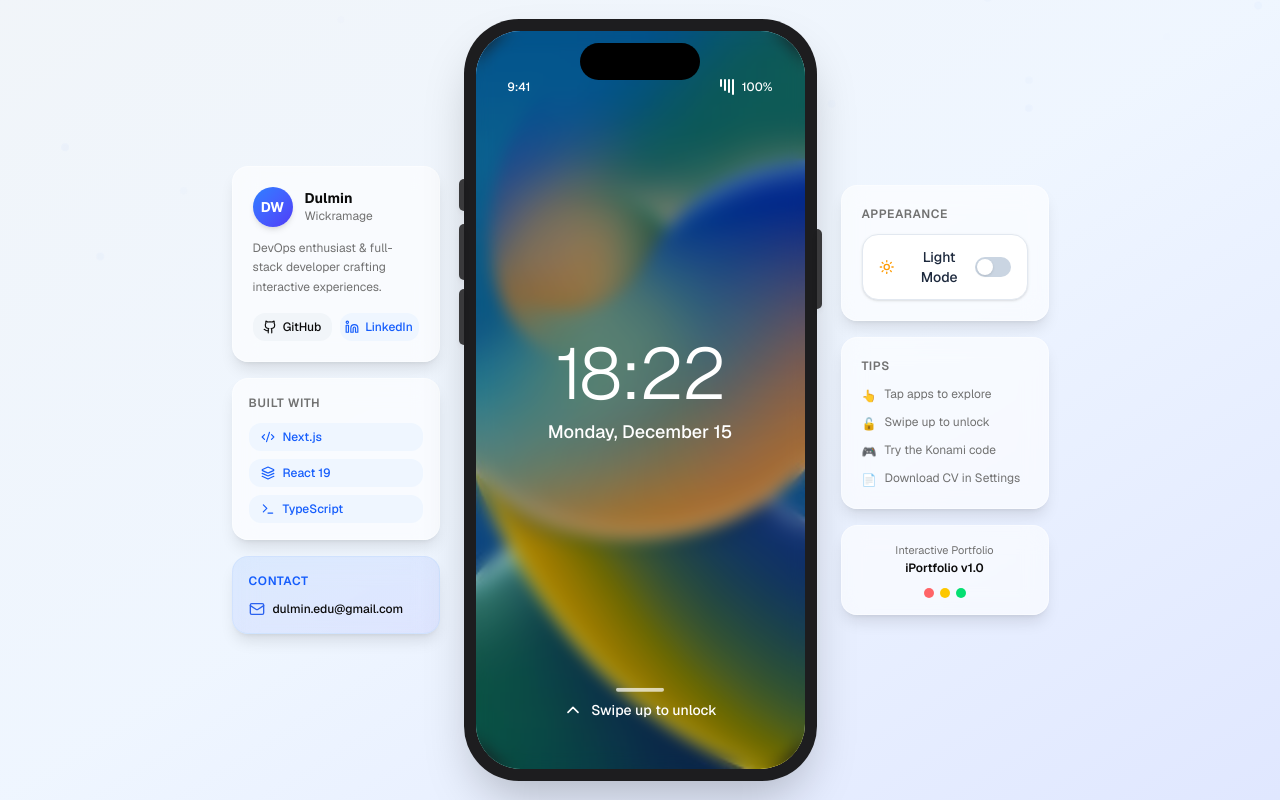
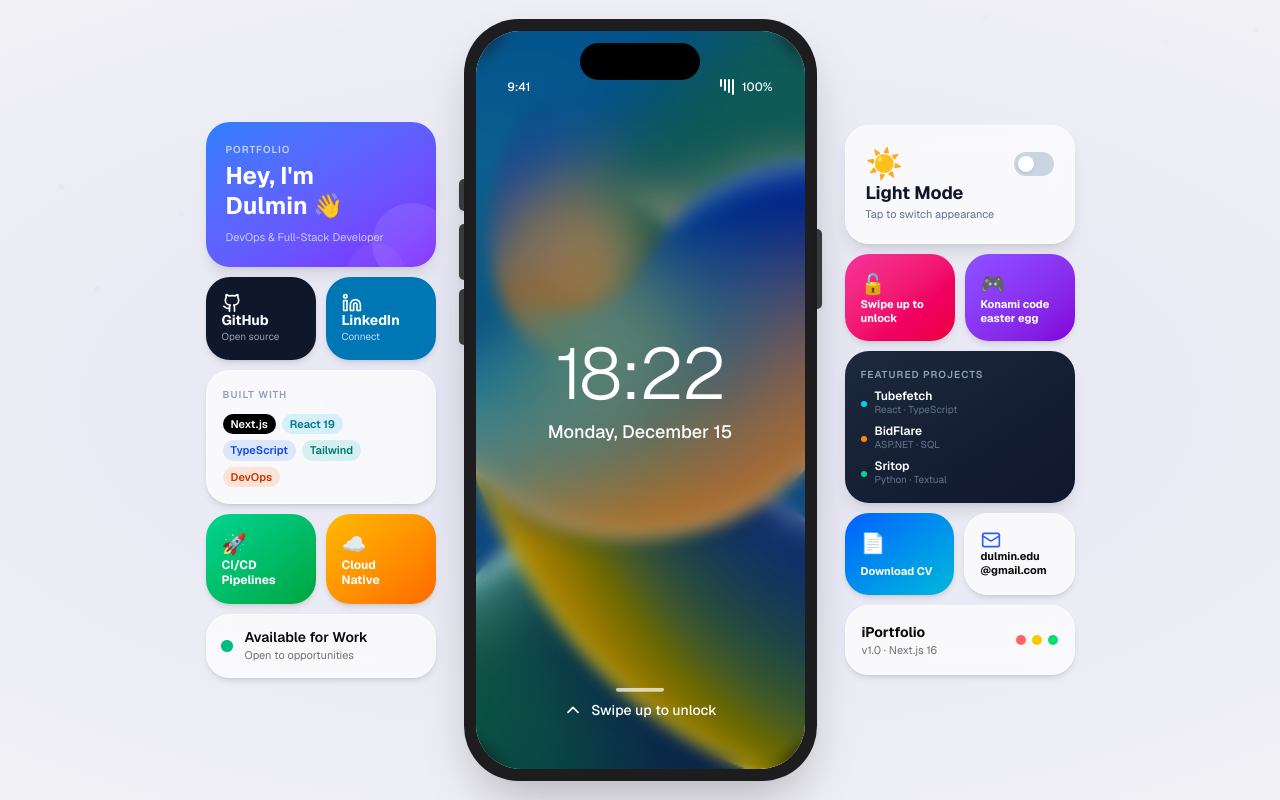
Before and after one commit to Dulmin2021/dulmins-portfolio, a Next.js app: page / in a window 1280 px wide. Built offline with nearby package versions, Linux system fonts and the light colour scheme.

Commit message:
Enhance Landing page UI

```diff
--- a/app/page.tsx
+++ b/app/page.tsx
@@ -14,8 +14,230 @@ import MusicApp from "@/components/apps/music-app"
 import SettingsApp from "@/components/apps/settings-app"
 import { useToast } from "@/hooks/use-toast"
 import { Toaster } from "@/components/ui/toaster"
-import { Sun, Moon, Github, Linkedin, Mail, Code2, Terminal, Layers } from "lucide-react"
+import { Sun, Moon, Github, Linkedin, Mail } from "lucide-react"
 
+/* ─── Apple-style bento tile base ─── */
+function Tile({
+  children,
+  className = "",
+  onClick,
+  id,
+}: {
+  children: React.ReactNode
+  className?: string
+  onClick?: () => void
+  id?: string
+}) {
+  return (
+    <div
+      id={id}
+      onClick={onClick}
+      className={`rounded-3xl overflow-hidden relative ${onClick ? "cursor-pointer active:scale-[0.97] transition-transform duration-150" : ""} ${className}`}
+    >
+      {children}
+    </div>
+  )
+}
+
+/* ─── Left bento grid ─── */
+function LeftBento() {
+  return (
+    <div className="hidden lg:flex flex-col gap-2.5 w-[210px] xl:w-[230px] flex-shrink-0">
+
+      {/* Hero greeting tile — gradient like Apple's "iOS" banner */}
+      <Tile className="bg-gradient-to-br from-blue-500 via-indigo-500 to-violet-600 p-5 shadow-lg min-h-[110px]">
+        <p className="text-blue-100/80 text-[10px] font-semibold uppercase tracking-widest mb-1">Portfolio</p>
+        <h2 className="text-white text-2xl font-bold leading-tight">Hey, I'm<br />Dulmin 👋</h2>
+        <p className="text-blue-100/80 text-[11px] mt-2 leading-relaxed">DevOps &amp; Full-Stack Developer</p>
+        {/* Decorative circles */}
+        <div className="absolute -bottom-4 -right-4 w-20 h-20 rounded-full bg-white/10" />
+        <div className="absolute -bottom-8 right-8 w-14 h-14 rounded-full bg-white/5" />
+      </Tile>
+
+      {/* Social row — two small tiles side by side */}
+      <div className="flex gap-2.5">
+        <Tile
+          className="flex-1 bg-slate-900 dark:bg-slate-700 p-4 shadow-md flex flex-col justify-between min-h-[80px]"
+          onClick={() => window.open("https://github.com/Dulmin2021", "_blank")}
+        >
+          <Github className="w-5 h-5 text-white" />
+          <div>
+            <p className="text-white font-bold text-sm leading-none">GitHub</p>
+            <p className="text-slate-400 text-[10px] mt-0.5">Open source</p>
+          </div>
+        </Tile>
+        <Tile
+          className="flex-1 bg-[#0077b5] p-4 shadow-md flex flex-col justify-between min-h-[80px]"
+          onClick={() => window.open("https://www.linkedin.com/in/dulmin-wickramage-464b23197/", "_blank")}
+        >
+          <Linkedin className="w-5 h-5 text-white" />
+          <div>
+            <p className="text-white font-bold text-sm leading-none">LinkedIn</p>
+            <p className="text-blue-200 text-[10px] mt-0.5">Connect</p>
+          </div>
+        </Tile>
+      </div>
+
+      {/* Tech stack tile */}
+      <Tile className="bg-white/70 dark:bg-slate-800/70 backdrop-blur-md border border-white/50 dark:border-white/10 p-4 shadow-md">
+        <p className="text-[10px] font-semibold text-slate-400 dark:text-slate-500 uppercase tracking-widest mb-3">Built with</p>
+        <div className="flex flex-wrap gap-1.5">
+          {[
+            { label: "Next.js",     bg: "bg-black text-white dark:bg-white dark:text-black" },
+            { label: "React 19",    bg: "bg-cyan-500/15 text-cyan-700 dark:text-cyan-400" },
+            { label: "TypeScript",  bg: "bg-blue-500/15 text-blue-700 dark:text-blue-400" },
+            { label: "Tailwind",    bg: "bg-teal-500/15 text-teal-700 dark:text-teal-400" },
+            { label: "DevOps",      bg: "bg-orange-500/15 text-orange-700 dark:text-orange-400" },
+          ].map(({ label, bg }) => (
+            <span
+              key={label}
+              className={`px-2 py-0.5 rounded-full text-[11px] font-semibold ${bg}`}
+            >
+              {label}
+            </span>
+          ))}
+        </div>
+      </Tile>
+
+      {/* Skills row — two small tiles */}
+      <div className="flex gap-2.5">
+        <Tile className="flex-1 bg-gradient-to-br from-emerald-400 to-green-600 p-4 shadow-md min-h-[72px] flex flex-col justify-between">
+          <span className="text-xl">🚀</span>
+          <p className="text-white font-bold text-xs leading-tight">CI/CD<br/>Pipelines</p>
+        </Tile>
+        <Tile className="flex-1 bg-gradient-to-br from-amber-400 to-orange-500 p-4 shadow-md min-h-[72px] flex flex-col justify-between">
+          <span className="text-xl">☁️</span>
+          <p className="text-white font-bold text-xs leading-tight">Cloud<br/>Native</p>
+        </Tile>
+      </div>
+
+      {/* Available status tile */}
+      <Tile className="bg-white/70 dark:bg-slate-800/70 backdrop-blur-md border border-white/50 dark:border-white/10 p-3.5 shadow-md flex items-center gap-3">
+        <div className="relative flex-shrink-0">
+          <div className="w-3 h-3 rounded-full bg-emerald-500" />
+          <div className="absolute inset-0 rounded-full bg-emerald-500 animate-ping opacity-60" />
+        </div>
+        <div>
+          <p className="text-foreground font-semibold text-sm leading-tight">Available for Work</p>
+          <p className="text-muted-foreground text-[11px]">Open to opportunities</p>
+        </div>
+      </Tile>
+
+    </div>
+  )
+}
+
+/* ─── Right bento grid ─── */
+function RightBento({
+  isDarkMode,
+  setIsDarkMode,
+}: {
+  isDarkMode: boolean
+  setIsDarkMode: (v: boolean) => void
+}) {
+  return (
+    <div className="hidden lg:flex flex-col gap-2.5 w-[210px] xl:w-[230px] flex-shrink-0">
+
+      {/* Dark mode feature tile — large, prominent */}
+      <Tile
+        onClick={() => setIsDarkMode(!isDarkMode)}
+        id="theme-toggle"
+        className={`p-5 shadow-lg min-h-[110px] flex flex-col justify-between transition-colors duration-500 ${
+          isDarkMode
+            ? "bg-slate-900 border border-slate-700"
+            : "bg-white/70 backdrop-blur-md border border-white/50"
+        }`}
+      >
+        <div className="flex items-center justify-between">
+          <span className="text-3xl">{isDarkMode ? "🌙" : "☀️"}</span>
+          {/* iOS-style toggle pill */}
+          <div className={`w-10 h-6 rounded-full relative transition-colors duration-300 ${isDarkMode ? "bg-indigo-500" : "bg-slate-300"}`}>
+            <div className={`absolute top-1 w-4 h-4 bg-white rounded-full shadow transition-transform duration-300 ${isDarkMode ? "translate-x-5" : "translate-x-1"}`} />
+          </div>
+        </div>
+        <div>
+          <p className={`font-bold text-lg leading-tight ${isDarkMode ? "text-white" : "text-slate-900"}`}>
+            {isDarkMode ? "Dark Mode" : "Light Mode"}
+          </p>
+          <p className={`text-[11px] mt-0.5 ${isDarkMode ? "text-slate-400" : "text-slate-500"}`}>
+            Tap to switch appearance
+          </p>
+        </div>
+      </Tile>
+
+      {/* Interactive tips — two-col mini tiles */}
+      <div className="flex gap-2.5">
+        <Tile className="flex-1 bg-gradient-to-br from-pink-500 to-rose-600 p-4 shadow-md min-h-[80px] flex flex-col justify-between">
+          <span className="text-xl">🔓</span>
+          <p className="text-white font-bold text-[11px] leading-tight">Swipe up to unlock</p>
+        </Tile>
+        <Tile className="flex-1 bg-gradient-to-br from-violet-500 to-purple-700 p-4 shadow-md min-h-[80px] flex flex-col justify-between">
+          <span className="text-xl">🎮</span>
+          <p className="text-white font-bold text-[11px] leading-tight">Konami code easter egg</p>
+        </Tile>
+      </div>
+
+      {/* Projects tile */}
+      <Tile className="bg-gradient-to-br from-slate-800 to-slate-900 dark:from-slate-700 dark:to-slate-800 p-4 shadow-lg">
+        <p className="text-slate-400 text-[10px] font-semibold uppercase tracking-widest mb-2">Featured Projects</p>
+        <div className="space-y-2">
+          {[
+            { name: "Tubefetch",  tag: "React · TypeScript",  dot: "bg-cyan-400" },
+            { name: "BidFlare",   tag: "ASP.NET · SQL",        dot: "bg-orange-400" },
+            { name: "Sritop",     tag: "Python · Textual",     dot: "bg-emerald-400" },
+          ].map((p) => (
+            <div key={p.name} className="flex items-center gap-2">
+              <div className={`w-1.5 h-1.5 rounded-full flex-shrink-0 ${p.dot}`} />
+              <div>
+                <p className="text-white text-xs font-semibold leading-none">{p.name}</p>
+                <p className="text-slate-500 text-[10px]">{p.tag}</p>
+              </div>
+            </div>
+          ))}
+        </div>
+      </Tile>
+
+      {/* Download CV + Contact row */}
+      <div className="flex gap-2.5">
+        <Tile
+          className="flex-1 bg-gradient-to-br from-blue-600 to-cyan-500 p-4 shadow-md min-h-[76px] flex flex-col justify-between"
+          onClick={() => {
+            const a = document.createElement("a")
+            a.href = "/Dulmin_Wickramage_DevOps.pdf"
+            a.download = "Dulmin_Wickramage_Resume.pdf"
+            a.click()
+          }}
+        >
+          <span className="text-xl">📄</span>
+          <p className="text-white font-bold text-[11px] leading-tight">Download CV</p>
+        </Tile>
+        <Tile
+          className="flex-1 bg-white/70 dark:bg-slate-800/70 backdrop-blur-md border border-white/50 dark:border-white/10 p-4 shadow-md min-h-[76px] flex flex-col justify-between"
+          onClick={() => { window.location.href = "mailto:dulmin.edu@gmail.com" }}
+        >
+          <Mail className="w-5 h-5 text-primary" />
+          <p className="text-foreground font-bold text-[11px] leading-tight">dulmin.edu<br/>@gmail.com</p>
+        </Tile>
+      </div>
+
+      {/* iPortfolio brand tile */}
+      <Tile className="bg-white/70 dark:bg-slate-800/70 backdrop-blur-md border border-white/50 dark:border-white/10 p-4 shadow-md flex items-center justify-between">
+        <div>
+          <p className="text-foreground font-bold text-sm">iPortfolio</p>
+          <p className="text-muted-foreground text-[11px]">v1.0 · Next.js 16</p>
+        </div>
+        <div className="flex gap-1.5">
+          {["bg-red-400", "bg-yellow-400", "bg-green-400"].map((c) => (
+            <div key={c} className={`w-2.5 h-2.5 rounded-full ${c}`} />
+          ))}
+        </div>
+      </Tile>
+
+    </div>
+  )
+}
+
+/* ─── Main page ─── */
 export default function Portfolio() {
   const [isUnlocked, setIsUnlocked] = useState(false)
   const [isDarkMode, setIsDarkMode] = useState(false)
@@ -82,121 +304,55 @@ export default function Portfolio() {
 
   const renderApp = () => {
     switch (activeApp) {
-      case "photos":   return <PhotosApp onClose={closeApp} isDarkMode={isDarkMode} />
-      case "phone":    return <PhoneApp onClose={closeApp} isDarkMode={isDarkMode} />
+      case "photos":   return <PhotosApp   onClose={closeApp} isDarkMode={isDarkMode} />
+      case "phone":    return <PhoneApp    onClose={closeApp} isDarkMode={isDarkMode} />
       case "messages": return <MessagesApp onClose={closeApp} isDarkMode={isDarkMode} />
-      case "safari":   return <SafariApp onClose={closeApp} isDarkMode={isDarkMode} />
+      case "safari":   return <SafariApp   onClose={closeApp} isDarkMode={isDarkMode} />
       case "appstore": return <AppStoreApp onClose={closeApp} isDarkMode={isDarkMode} />
-      case "notes":    return <NotesApp onClose={closeApp} isDarkMode={isDarkMode} />
-      case "music":    return <MusicApp onClose={closeApp} isDarkMode={isDarkMode} />
+      case "notes":    return <NotesApp    onClose={closeApp} isDarkMode={isDarkMode} />
+      case "music":    return <MusicApp    onClose={closeApp} isDarkMode={isDarkMode} />
       case "settings": return <SettingsApp onClose={closeApp} isDarkMode={isDarkMode} setIsDarkMode={setIsDarkMode} />
-      default:         return <HomeScreen isDarkMode={isDarkMode} onAppClick={setActiveApp} />
+      default:         return <HomeScreen  isDarkMode={isDarkMode} onAppClick={setActiveApp} />
     }
   }
 
   const particles = useMemo(
-    () => Array.from({ length: 20 }).map(() => ({
+    () => Array.from({ length: 16 }).map(() => ({
       left: Math.random() * 100,
       top: Math.random() * 100,
       delay: Math.random() * 5,
-      duration: 5 + Math.random() * 10,
+      duration: 6 + Math.random() * 10,
     })),
     []
   )
 
-  const techStack = [
-    { icon: <Code2 className="w-3.5 h-3.5" />, label: "Next.js" },
-    { icon: <Layers className="w-3.5 h-3.5" />, label: "React 19" },
-    { icon: <Terminal className="w-3.5 h-3.5" />, label: "TypeScript" },
-  ]
-
   return (
     <div className={isDarkMode ? "dark" : ""}>
-      <main className="h-screen w-screen bg-gradient-to-br from-slate-100 via-blue-50 to-indigo-100 dark:from-slate-950 dark:via-slate-900 dark:to-indigo-950 flex items-center justify-center transition-colors duration-500 overflow-hidden">
+      <main className="h-screen w-screen bg-[#f0f0f5] dark:bg-slate-950 flex items-center justify-center transition-colors duration-500 overflow-hidden">
+
+        {/* Subtle radial gradient backdrop */}
+        <div className="absolute inset-0 pointer-events-none">
+          <div className="absolute inset-0 bg-[radial-gradient(ellipse_80%_60%_at_50%_50%,rgba(99,102,241,0.08),transparent)] dark:bg-[radial-gradient(ellipse_80%_60%_at_50%_50%,rgba(99,102,241,0.15),transparent)]" />
+        </div>
 
         {/* Floating particles */}
         <div className="absolute inset-0 overflow-hidden pointer-events-none">
           {particles.map((p, i) => (
             <div
               key={i}
-              className="absolute w-2 h-2 bg-primary/10 rounded-full animate-float"
+              className="absolute w-1.5 h-1.5 bg-indigo-400/20 dark:bg-indigo-400/10 rounded-full animate-float"
               style={{ left: `${p.left}%`, top: `${p.top}%`, animationDelay: `${p.delay}s`, animationDuration: `${p.duration}s` }}
             />
           ))}
         </div>
 
-        {/* ── Three-column layout ── */}
-        <div className="relative z-10 flex items-center justify-center gap-6 w-full max-w-5xl px-4">
+        {/* ── Bento + iPhone layout ── */}
+        <div className="relative z-10 flex items-center justify-center gap-5 xl:gap-7 w-full max-w-[1100px] px-4">
 
-          {/* LEFT PANEL — lg+ only */}
-          <div className="hidden lg:flex flex-col items-start gap-4 w-52 flex-shrink-0">
+          {/* LEFT bento grid */}
+          <LeftBento />
 
-            {/* Identity card */}
-            <div className="w-full rounded-2xl bg-white/60 dark:bg-slate-800/60 backdrop-blur-md border border-white/40 dark:border-white/10 p-5 shadow-lg">
-              <div className="flex items-center gap-3 mb-3">
-                <div className="w-10 h-10 rounded-full bg-gradient-to-br from-blue-500 to-indigo-600 flex items-center justify-center text-white font-bold text-sm shadow-md flex-shrink-0">
-                  DW
-                </div>
-                <div>
-                  <p className="font-bold text-sm text-foreground leading-tight">Dulmin</p>
-                  <p className="text-xs text-muted-foreground">Wickramage</p>
-                </div>
-              </div>
-              <p className="text-xs text-muted-foreground leading-relaxed mb-4">
-                DevOps enthusiast & full-stack developer crafting interactive experiences.
-              </p>
-              <div className="flex gap-2">
-                <a
-                  href="https://github.com/Dulmin2021"
-                  target="_blank"
-                  rel="noopener noreferrer"
-                  className="flex-1 flex items-center justify-center gap-1.5 py-1.5 rounded-lg bg-slate-100 dark:bg-slate-700 hover:bg-slate-200 dark:hover:bg-slate-600 transition-colors text-xs font-medium text-foreground"
-                >
-                  <Github className="w-3.5 h-3.5" />
-                  GitHub
-                </a>
-                <a
-                  href="https://www.linkedin.com/in/dulmin-wickramage-464b23197/"
-                  target="_blank"
-                  rel="noopener noreferrer"
-                  className="flex-1 flex items-center justify-center gap-1.5 py-1.5 rounded-lg bg-blue-50 dark:bg-blue-900/30 hover:bg-blue-100 dark:hover:bg-blue-900/50 transition-colors text-xs font-medium text-blue-600 dark:text-blue-400"
-                >
-                  <Linkedin className="w-3.5 h-3.5" />
-                  LinkedIn
-                </a>
-              </div>
-            </div>
-
-            {/* Tech stack */}
-            <div className="w-full rounded-2xl bg-white/60 dark:bg-slate-800/60 backdrop-blur-md border border-white/40 dark:border-white/10 p-4 shadow-lg">
-              <p className="text-xs font-semibold text-muted-foreground uppercase tracking-wider mb-3">Built with</p>
-              <div className="flex flex-col gap-2">
-                {techStack.map((tech) => (
-                  <div
-                    key={tech.label}
-                    className="flex items-center gap-2 px-3 py-1.5 rounded-lg bg-blue-50 dark:bg-blue-900/20 text-blue-600 dark:text-blue-400 text-xs font-medium"
-                  >
-                    {tech.icon}
-                    {tech.label}
-                  </div>
-                ))}
-              </div>
-            </div>
-
-            {/* Contact */}
-            <div className="w-full rounded-2xl bg-gradient-to-br from-blue-500/10 to-indigo-500/10 dark:from-blue-500/20 dark:to-indigo-500/20 backdrop-blur-md border border-blue-200/40 dark:border-blue-500/20 p-4 shadow-lg">
-              <p className="text-xs font-semibold text-blue-600 dark:text-blue-400 uppercase tracking-wider mb-3">Contact</p>
-              <a
-                href="mailto:dulmin.edu@gmail.com"
-                className="flex items-center gap-2 text-xs font-medium text-foreground hover:text-primary transition-colors"
-              >
-                <Mail className="w-4 h-4 text-primary flex-shrink-0" />
-                dulmin.edu@gmail.com
-              </a>
-            </div>
-          </div>
-
-          {/* CENTER — iPhone */}
+          {/* CENTER — iPhone simulator */}
           <div className="flex-shrink-0">
             <IPhoneFrame isDarkMode={isDarkMode}>
               {!isUnlocked
@@ -206,73 +362,17 @@ export default function Portfolio() {
             </IPhoneFrame>
           </div>
 
-          {/* RIGHT PANEL — lg+ only */}
-          <div className="hidden lg:flex flex-col items-start gap-4 w-52 flex-shrink-0">
-
-            {/* Dark mode toggle card */}
-            <div className="w-full rounded-2xl bg-white/60 dark:bg-slate-800/60 backdrop-blur-md border border-white/40 dark:border-white/10 p-5 shadow-lg">
-              <p className="text-xs font-semibold text-muted-foreground uppercase tracking-wider mb-3">Appearance</p>
-              <button
-                id="theme-toggle"
-                onClick={() => setIsDarkMode(!isDarkMode)}
-                className={`w-full flex items-center justify-between px-4 py-3 rounded-xl border transition-all duration-300 text-sm font-medium shadow-sm cursor-pointer ${
-                  isDarkMode
-                    ? "bg-slate-700 border-slate-600 text-white hover:bg-slate-600"
-                    : "bg-white border-slate-200 text-slate-800 hover:bg-slate-50"
-                }`}
-              >
-                <div className="flex items-center gap-2.5">
-                  {isDarkMode
-                    ? <Moon className="w-4 h-4 text-indigo-300" />
-                    : <Sun className="w-4 h-4 text-amber-500" />
-                  }
-                  <span>{isDarkMode ? "Dark Mode" : "Light Mode"}</span>
-                </div>
-                {/* Toggle pill */}
-                <div className={`w-9 h-5 rounded-full transition-colors duration-300 relative flex-shrink-0 ${isDarkMode ? "bg-indigo-500" : "bg-slate-300"}`}>
-                  <div className={`absolute top-0.5 w-4 h-4 bg-white rounded-full shadow transition-transform duration-300 ${isDarkMode ? "translate-x-4" : "translate-x-0.5"}`} />
-                </div>
-              </button>
-            </div>
-
-            {/* Tips */}
-            <div className="w-full rounded-2xl bg-white/60 dark:bg-slate-800/60 backdrop-blur-md border border-white/40 dark:border-white/10 p-5 shadow-lg">
-              <p className="text-xs font-semibold text-muted-foreground uppercase tracking-wider mb-3">Tips</p>
-              <ul className="space-y-2.5 text-xs text-muted-foreground">
-                {[
-                  { icon: "👆", text: "Tap apps to explore" },
-                  { icon: "🔓", text: "Swipe up to unlock" },
-                  { icon: "🎮", text: "Try the Konami code" },
-                  { icon: "📄", text: "Download CV in Settings" },
-                ].map(({ icon, text }) => (
-                  <li key={text} className="flex items-start gap-2">
-                    <span className="mt-0.5">{icon}</span>
-                    <span>{text}</span>
-                  </li>
-                ))}
-              </ul>
-            </div>
-
-            {/* Portfolio label */}
-            <div className="w-full rounded-2xl bg-white/60 dark:bg-slate-800/60 backdrop-blur-md border border-white/40 dark:border-white/10 p-4 shadow-lg text-center">
-              <p className="text-[11px] text-muted-foreground">Interactive Portfolio</p>
-              <p className="text-xs font-semibold text-foreground mt-0.5">iPortfolio v1.0</p>
-              <div className="mt-3 flex justify-center gap-1.5">
-                {["bg-red-400", "bg-yellow-400", "bg-green-400"].map((c) => (
-                  <div key={c} className={`w-2.5 h-2.5 rounded-full ${c}`} />
-                ))}
-              </div>
-            </div>
-          </div>
+          {/* RIGHT bento grid */}
+          <RightBento isDarkMode={isDarkMode} setIsDarkMode={setIsDarkMode} />
         </div>
 
         {/* ── MOBILE bottom bar (hidden on lg+) ── */}
         <div className="lg:hidden fixed bottom-4 left-1/2 -translate-x-1/2 z-50">
-          <div className="flex items-center gap-3 px-5 py-3 rounded-2xl bg-white/85 dark:bg-slate-800/85 backdrop-blur-md border border-white/40 dark:border-white/10 shadow-xl">
+          <div className="flex items-center gap-3 px-5 py-3 rounded-2xl bg-white/90 dark:bg-slate-800/90 backdrop-blur-md border border-white/50 dark:border-white/10 shadow-xl">
             <button
               id="theme-toggle-mobile"
               onClick={() => setIsDarkMode(!isDarkMode)}
-              className={`flex items-center gap-2 px-3 py-1.5 rounded-lg border text-xs font-medium transition-all duration-200 cursor-pointer ${
+              className={`flex items-center gap-2 px-3 py-1.5 rounded-xl border text-xs font-semibold transition-all duration-200 cursor-pointer ${
                 isDarkMode
                   ? "bg-slate-700 border-slate-600 text-white"
                   : "bg-white border-slate-200 text-slate-800"
@@ -281,15 +381,18 @@ export default function Portfolio() {
               {isDarkMode ? <Sun className="w-3.5 h-3.5" /> : <Moon className="w-3.5 h-3.5" />}
               {isDarkMode ? "Light" : "Dark"}
             </button>
-            <div className="w-px h-4 bg-border" />
-            <a href="https://github.com/Dulmin2021" target="_blank" rel="noopener noreferrer" className="text-muted-foreground hover:text-foreground transition-colors">
-              <Github className="w-4 h-4" />
+            <div className="w-px h-4 bg-slate-200 dark:bg-slate-600" />
+            <a href="https://github.com/Dulmin2021" target="_blank" rel="noopener noreferrer"
+              className="w-8 h-8 rounded-xl bg-slate-900 dark:bg-slate-700 flex items-center justify-center hover:opacity-80 transition-opacity">
+              <Github className="w-4 h-4 text-white" />
             </a>
-            <a href="https://www.linkedin.com/in/dulmin-wickramage-464b23197/" target="_blank" rel="noopener noreferrer" className="text-blue-500 hover:text-blue-600 transition-colors">
-              <Linkedin className="w-4 h-4" />
+            <a href="https://www.linkedin.com/in/dulmin-wickramage-464b23197/" target="_blank" rel="noopener noreferrer"
+              className="w-8 h-8 rounded-xl bg-[#0077b5] flex items-center justify-center hover:opacity-80 transition-opacity">
+              <Linkedin className="w-4 h-4 text-white" />
             </a>
-            <a href="mailto:dulmin.edu@gmail.com" className="text-muted-foreground hover:text-foreground transition-colors">
-              <Mail className="w-4 h-4" />
+            <a href="mailto:dulmin.edu@gmail.com"
+              className="w-8 h-8 rounded-xl bg-primary flex items-center justify-center hover:opacity-80 transition-opacity">
+              <Mail className="w-4 h-4 text-white" />
             </a>
           </div>
         </div>
```
Also changed, not shown: 1 other file (tests, documents, lock files or other folders).
